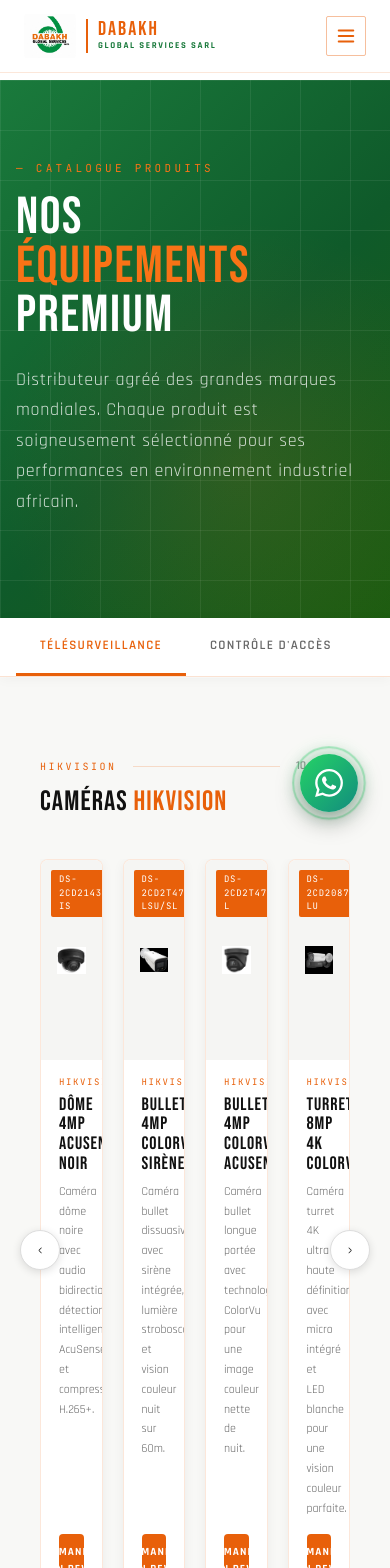
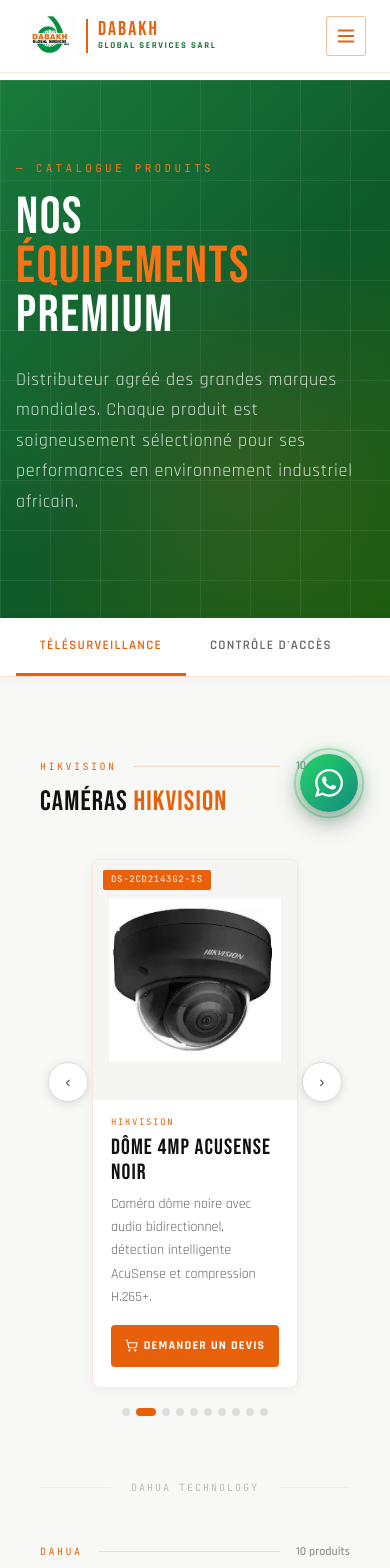
Before and after one commit to bn710024-droid/Dabakh, a Next.js app: page /products in a window 390 px wide. Shown: the top 1568 px of the page. Built offline with nearby package versions, Linux system fonts and the light colour scheme.

Commit message:
Fix carousel responsive: 1 card mobile, 2 tablet, 4 desktop
Co-Authored-By: Claude Sonnet 4.6 <noreply@anthropic.com>

```diff
--- a/app/products/page.tsx
+++ b/app/products/page.tsx
@@ -223,37 +223,68 @@ function Carousel({ products, color, brand, onOpenModal, onQuote }: {
 }) {
   const [current, setCurrent] = useState(0)
   const [paused, setPaused] = useState(false)
+  const [cols, setCols] = useState(4)
   const total = products.length
-  const visible = 4
 
+  // Responsive : détecter la taille écran
+  useEffect(() => {
+    const update = () => {
+      if (window.innerWidth < 640) setCols(1)
+      else if (window.innerWidth < 1024) setCols(2)
+      else setCols(4)
+    }
+    update()
+    window.addEventListener('resize', update)
+    return () => window.removeEventListener('resize', update)
+  }, [])
+
+  // Auto-défilement
   useEffect(() => {
     if (paused) return
-    const t = setInterval(() => {
-      setCurrent(c => (c + 1) % total)
-    }, 5000)
+    const t = setInterval(() => setCurrent(c => (c + 1) % total), 5000)
     return () => clearInterval(t)
   }, [paused, total])
 
   const prev = () => setCurrent(c => (c - 1 + total) % total)
   const next = () => setCurrent(c => (c + 1) % total)
 
-  // 4 produits visibles en boucle
-  const visible4 = Array.from({ length: visible }, (_, i) => products[(current + i) % total])
+  const visibleProducts = Array.from({ length: cols }, (_, i) => products[(current + i) % total])
+
+  const cardBorder = `rgba(${color==='#E8600A'?'232,96,10':'26,122,60'},0.15)`
 
   return (
-    <div style={{ position: 'relative' }}>
-      {/* Flèches */}
-      <button onClick={prev} style={{ position:'absolute', left:'-20px', top:'50%', transform:'translateY(-50%)', zIndex:10, background:'white', border:'1px solid #ddd', borderRadius:'50%', width:'40px', height:'40px', cursor:'pointer', display:'flex', alignItems:'center', justifyContent:'center', boxShadow:'0 2px 8px rgba(0,0,0,0.12)', fontSize:'18px' }}>‹</button>
-      <button onClick={next} style={{ position:'absolute', right:'-20px', top:'50%', transform:'translateY(-50%)', zIndex:10, background:'white', border:'1px solid #ddd', borderRadius:'50%', width:'40px', height:'40px', cursor:'pointer', display:'flex', alignItems:'center', justifyContent:'center', boxShadow:'0 2px 8px rgba(0,0,0,0.12)', fontSize:'18px' }}>›</button>
+    <div style={{ position:'relative' }}>
+      {/* Flèche gauche */}
+      <button onClick={prev} style={{
+        position:'absolute', left: cols===1?'8px':'-20px', top:'40%', transform:'translateY(-50%)',
+        zIndex:10, background:'white', border:'1px solid #ddd', borderRadius:'50%',
+        width:'40px', height:'40px', cursor:'pointer', display:'flex', alignItems:'center',
+        justifyContent:'center', boxShadow:'0 2px 8px rgba(0,0,0,0.12)', fontSize:'20px', lineHeight:1,
+      }}>‹</button>
+      {/* Flèche droite */}
+      <button onClick={next} style={{
+        position:'absolute', right: cols===1?'8px':'-20px', top:'40%', transform:'translateY(-50%)',
+        zIndex:10, background:'white', border:'1px solid #ddd', borderRadius:'50%',
+        width:'40px', height:'40px', cursor:'pointer', display:'flex', alignItems:'center',
+        justifyContent:'center', boxShadow:'0 2px 8px rgba(0,0,0,0.12)', fontSize:'20px', lineHeight:1,
+      }}>›</button>
 
-      <div style={{ display:'grid', gridTemplateColumns:'repeat(4,1fr)', gap:'20px', overflow:'hidden' }}>
-        {visible4.map((product, i) => (
+      {/* Grille responsive */}
+      <div style={{
+        display:'grid',
+        gridTemplateColumns:`repeat(${cols}, 1fr)`,
+        gap: cols===1?'0':'20px',
+        padding: cols===1?'0 52px':'0',
+      }}>
+        {visibleProducts.map((product, i) => (
           <div
-            key={product.name + i}
+            key={product.name + current + i}
             onClick={() => 'ref' in product ? onOpenModal(product) : undefined}
             style={{
-              background:'#FFFFFF', border:`1px solid rgba(${color==='#E8600A'?'232,96,10':'26,122,60'},0.15)`,
-              borderRadius:'8px', overflow:'hidden', display:'flex', flexDirection:'column',
+              background:'#FFFFFF',
+              border:`1px solid ${cardBorder}`,
+              borderRadius:'8px', overflow:'hidden',
+              display:'flex', flexDirection:'column',
               cursor:'ref' in product ? 'pointer' : 'default',
               transition:'transform 0.5s cubic-bezier(0.25,0.46,0.45,0.94), box-shadow 0.5s ease, border-color 0.5s ease',
               boxShadow:'0 2px 12px rgba(0,0,0,0.05)',
@@ -270,11 +301,11 @@ function Carousel({ products, color, brand, onOpenModal, onQuote }: {
               const el = e.currentTarget as HTMLElement
               el.style.transform = 'scale(1)'
               el.style.boxShadow = '0 2px 12px rgba(0,0,0,0.05)'
-              el.style.borderColor = `rgba(${color==='#E8600A'?'232,96,10':'26,122,60'},0.15)`
+              el.style.borderColor = cardBorder
             }}
           >
-            <div style={{ position:'relative', height:'200px', background:'#F5F5F3' }}>
-              <Image src={product.img} alt={product.name} fill style={{ objectFit:'contain', padding:'16px', transition:'transform 0.35s ease' }} />
+            <div style={{ position:'relative', height: cols===1?'240px':'200px', background:'#F5F5F3' }}>
+              <Image src={product.img} alt={product.name} fill style={{ objectFit:'contain', padding:'16px' }} />
               {'ref' in product && (product as Product).ref && (
                 <div style={{ position:'absolute', top:'10px', left:'10px', background:'#E8600A', color:'white', fontFamily:'JetBrains Mono', fontSize:'9px', letterSpacing:'0.08em', padding:'3px 8px', borderRadius:'2px' }}>
                   {(product as Product).ref}
@@ -282,21 +313,21 @@ function Carousel({ products, color, brand, onOpenModal, onQuote }: {
               )}
             </div>
             <div style={{ padding:'16px 18px 20px', display:'flex', flexDirection:'column', flex:1 }}>
-              <div style={{ fontFamily:'JetBrains Mono', fontSize:'9px', letterSpacing:'0.18em', color:color, textTransform:'uppercase', marginBottom:'5px' }}>{brand.split('·')[0].trim()}</div>
-              <h3 style={{ fontFamily:'Bebas Neue', fontSize:'18px', letterSpacing:'0.05em', color:'#111', marginBottom:'8px', lineHeight:1.1 }}>{product.name}</h3>
-              <p style={{ fontFamily:'Rajdhani', fontSize:'12px', color:'#666', lineHeight:1.65, marginBottom:'16px', flex:1 }}>{product.desc}</p>
+              <div style={{ fontFamily:'JetBrains Mono', fontSize:'9px', letterSpacing:'0.18em', color, textTransform:'uppercase', marginBottom:'5px' }}>{brand.split('·')[0].trim()}</div>
+              <h3 style={{ fontFamily:'Bebas Neue', fontSize: cols===1?'22px':'18px', letterSpacing:'0.05em', color:'#111', marginBottom:'8px', lineHeight:1.15 }}>{product.name}</h3>
+              <p style={{ fontFamily:'Rajdhani', fontSize: cols===1?'14px':'12px', color:'#666', lineHeight:1.65, marginBottom:'16px', flex:1 }}>{product.desc}</p>
               <button
                 onClick={e => { e.stopPropagation(); onQuote(product.name) }}
                 style={{
                   display:'flex', alignItems:'center', justifyContent:'center', gap:'6px',
                   background:color, color:'white', border:'none', cursor:'pointer',
-                  fontFamily:'Rajdhani', fontWeight:700, fontSize:'11px', letterSpacing:'0.1em', textTransform:'uppercase',
-                  padding:'10px', borderRadius:'4px', transition:'opacity 0.2s ease', width:'100%',
+                  fontFamily:'Rajdhani', fontWeight:700, fontSize:'12px', letterSpacing:'0.1em', textTransform:'uppercase',
+                  padding:'12px', borderRadius:'4px', transition:'opacity 0.2s ease', width:'100%',
                 }}
                 onMouseEnter={e => { (e.currentTarget as HTMLElement).style.opacity='0.85' }}
                 onMouseLeave={e => { (e.currentTarget as HTMLElement).style.opacity='1' }}
               >
-                <ShoppingCart size={12} /> Demander un Devis
+                <ShoppingCart size={13} /> Demander un Devis
               </button>
             </div>
           </div>
@@ -304,9 +335,14 @@ function Carousel({ products, color, brand, onOpenModal, onQuote }: {
       </div>
 
       {/* Dots */}
-      <div style={{ display:'flex', justifyContent:'center', gap:'8px', marginTop:'24px' }}>
+      <div style={{ display:'flex', justifyContent:'center', gap:'6px', marginTop:'20px', flexWrap:'wrap' }}>
         {Array.from({ length: total }).map((_, i) => (
-          <button key={i} onClick={() => setCurrent(i)} style={{ width: i===current?'20px':'8px', height:'8px', borderRadius:'4px', border:'none', cursor:'pointer', background: i===current ? color : '#ddd', transition:'all 0.3s ease', padding:0 }} />
+          <button key={i} onClick={() => setCurrent(i)} style={{
+            width: i===current?'20px':'8px', height:'8px', borderRadius:'4px',
+            border:'none', cursor:'pointer', padding:0,
+            background: i===current ? color : '#ddd',
+            transition:'all 0.3s ease',
+          }} />
         ))}
       </div>
     </div>
```
